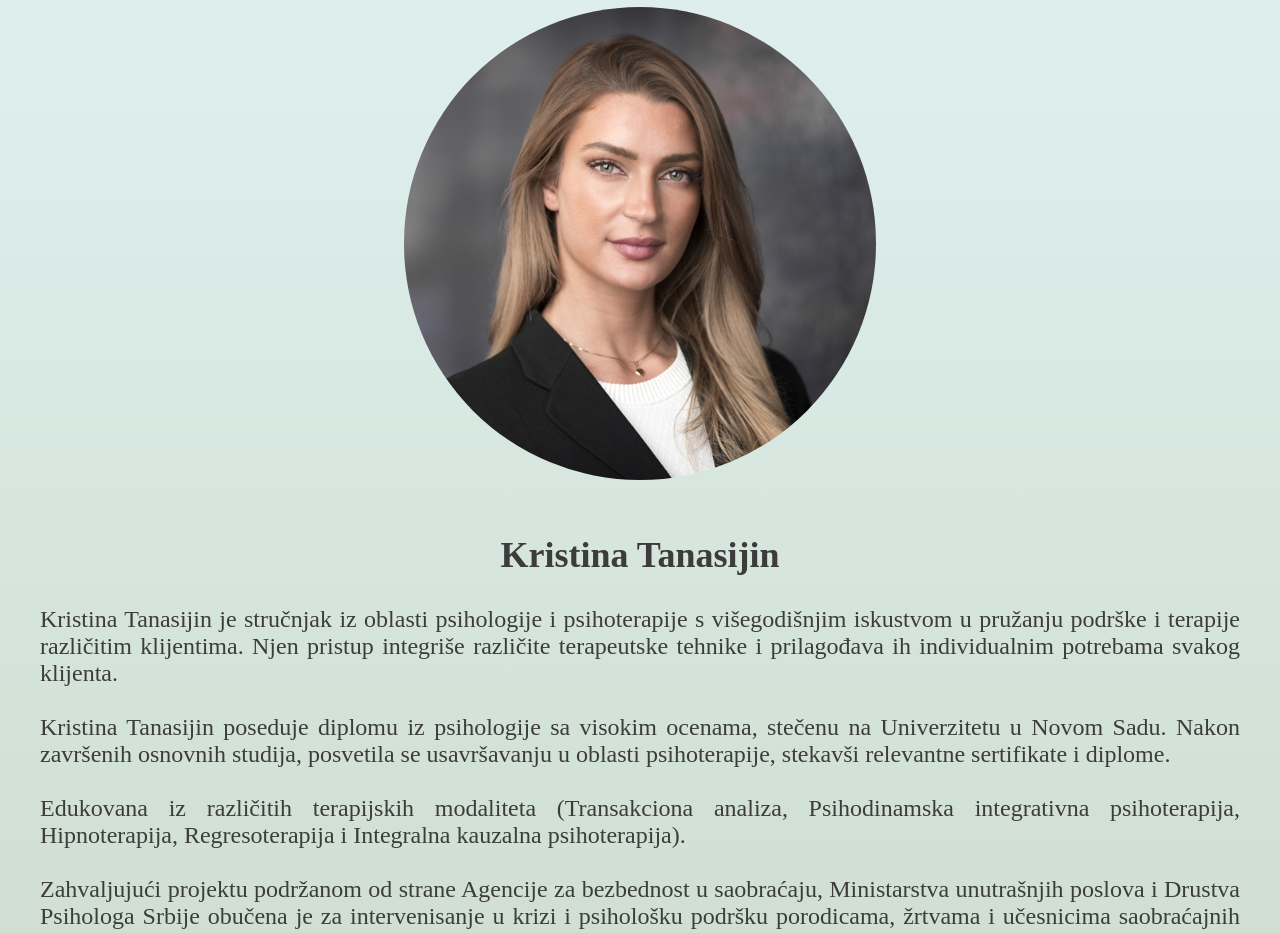
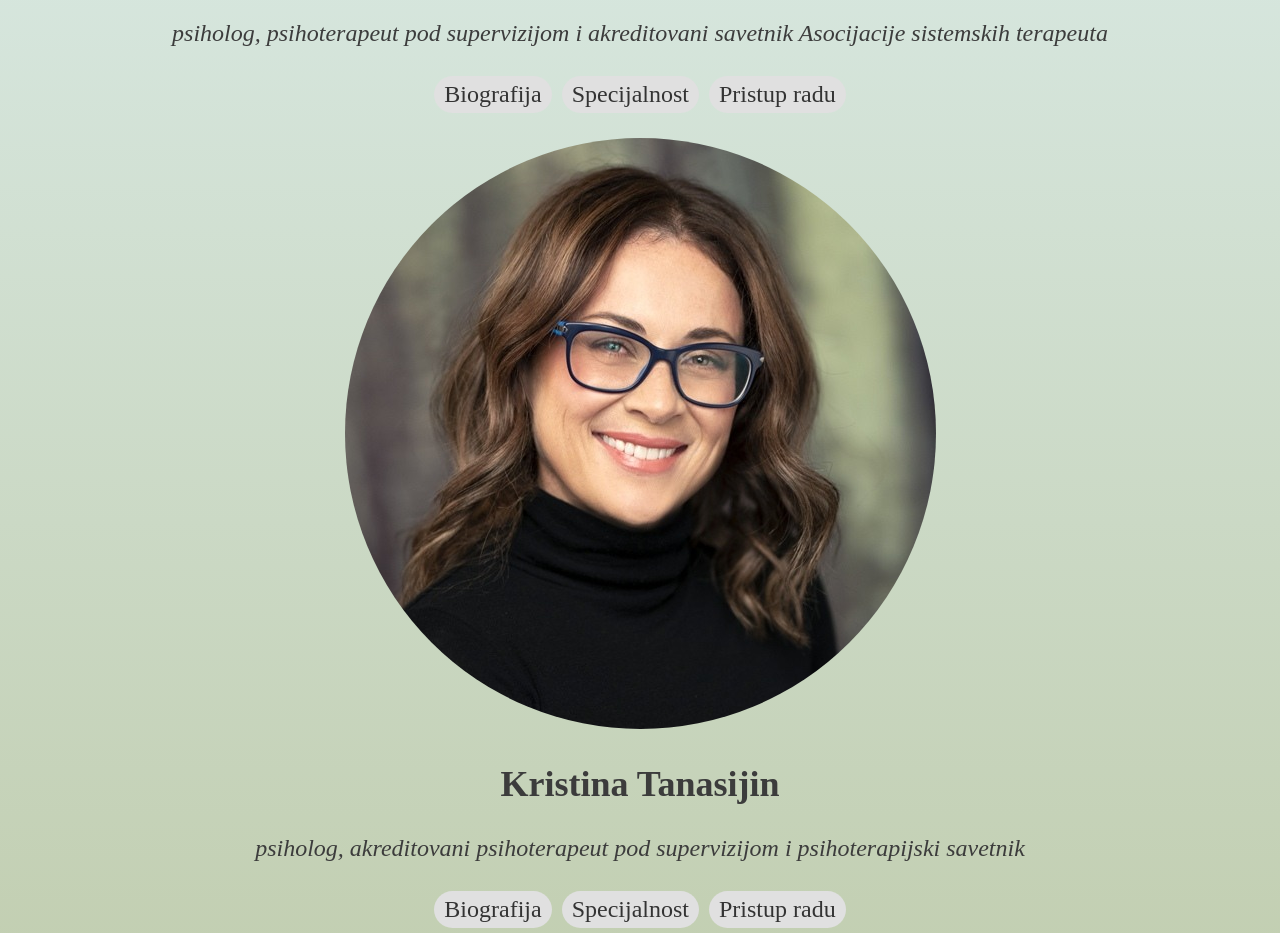
Before and after one commit to vokicbojana/Hemera, a React (Create React App) app: page /o-nama in a window 1280 px wide. Shown: the part 1560-2493 px from the top of the page. Built offline with nearby package versions, Linux system fonts and the light colour scheme.

Commit message:
Ddatana Marinina slika i popups

```diff
--- a/package.json
+++ b/package.json
@@ -11,6 +11,7 @@
     "react-icons": "^5.0.1",
     "react-router-dom": "^6.21.3",
     "react-scripts": "5.0.1",
+    "reactjs-popup": "^2.0.6",
     "web-vitals": "^2.1.4"
   },
   "scripts": {
@@ -36,5 +37,8 @@
       "last 1 firefox version",
       "last 1 safari version"
     ]
+  },
+  "devDependencies": {
+    "@babel/plugin-proposal-private-property-in-object": "^7.21.11"
   }
 }
--- a/src/Components/About.css
+++ b/src/Components/About.css
@@ -5,21 +5,52 @@
 
 .team-section {
     display: flex;
-    flex-direction: column;
-    justify-content: space-between;
+    justify-content: space-evenly;
 }
 
 .team-member-marina,
 .team-member-kristina {
     display: flex;
-    flex-direction: row;
+    flex-direction: column;
     align-items: center;
     margin-bottom: 20px;
 }
 
+.link {
+    background-color: #e0e0e0;
+    border: none;
+    color: #333;
+    padding: 5px 10px;
+    border-radius: 20px;
+    font-size: 24px;
+    margin: 5px;
+    cursor: pointer;
+    outline: none;
+    transition: background-color 0.3s ease;
+    font-family: "Hubballi";
+}
+
+.popup-content {
+    background: white;
+    border-radius: 10px;
+    padding: 20px;
+    color: black;
+    max-width: 80%;
+    font-size: 24px;
+    font-family: "Hubballi";
+}
+
+.biografija {
+    text-align: justify;
+    margin: 2%;
+}
+
+.link:hover {
+    background-color: #ccc;
+}
+
 .sekcija-marina,
 .sekcija-kristina {
-    flex: 1;
     padding: 0 20px;
     font-size: 24px;
     color: rgb(60, 60, 60);
@@ -31,17 +62,19 @@
     text-justify: inter-word;
 }
 
+
 .image {
     flex: 1;
     overflow: hidden;
 }
 
 .oNamaSlike {
-    width: 80%;
-    height: 80%;
+    width: 100%;
+    height: 100%;
     border-radius: 50%;
     object-fit: cover;
 }
+
 
 
 hr {
@@ -61,7 +94,6 @@ hr {
     color: rgb(60, 60, 60);
 }
 
-
 @media only screen and (max-width: 900px) {
 
     .team-section,
@@ -75,14 +107,14 @@ hr {
         text-align: center;
     }
 
-    .team-member-marina,
+
+
+    .team-member-kristina .team-member-marina,
     .mission-member {
         flex-direction: column;
     }
 
-    .team-member-kristina{
-        flex-direction: column-reverse;
-    }
+
 }
 
 @media only screen and (min-width: 601px) and (max-width: 900px) {
@@ -93,14 +125,13 @@ hr {
         justify-content: space-between;
     }
 
+    .team-member-kristina,
     .team-member-marina,
     .mission-member {
         flex-direction: column;
     }
 
-    .team-member-kristina{
-        flex-direction: column-reverse;
-    }
+
 }
 
 @media only screen and (min-width: 900px) and (max-width: 1400px) {
@@ -111,19 +142,35 @@ hr {
         justify-content: space-between;
     }
 
-    .team-member-marina,
+    .team-member-kristina .team-member-marina,
     .mission-member {
         flex-direction: column;
     }
+}
 
-    .team-member-kristina{
-        flex-direction: column-reverse;
+
+/* animation */
+
+@keyframes anvil {
+    0% {
+        transform: scale(1) translateY(0px);
+        opacity: 0;
+        box-shadow: 0 0 0 rgba(241, 241, 241, 0);
     }
 
-    img {
-        width: 50%;
-        height: 50%;
-        object-fit: cover;
-        border-radius: 50%;
+    1% {
+        transform: scale(0.96) translateY(10px);
+        opacity: 0;
+        box-shadow: 0 0 0 rgba(241, 241, 241, 0);
+    }
+
+    100% {
+        transform: scale(1) translateY(0px);
+        opacity: 1;
+        box-shadow: 0 0 500px rgba(241, 241, 241, 0);
     }
 }
+
+.popup-content {
+    -webkit-animation: anvil 0.3s cubic-bezier(0.38, 0.1, 0.36, 0.9) forwards;
+}
--- a/src/Components/Abouts.jsx
+++ b/src/Components/Abouts.jsx
@@ -1,4 +1,6 @@
 import React from "react";
+import Popup from 'reactjs-popup';
+import 'reactjs-popup/dist/index.css';
 
 import './About.css'
 
@@ -7,35 +9,84 @@ const About = () => {
         <div className="about-page">
             <div className="team-section">
                 <div className="team-member-marina">
+                    <div className="image">
+                        <img className="oNamaSlike" src="/Assets/Images/MarinaProfil.jpg" alt="Team Member 1" />
+                    </div>
                     <div className="sekcija-marina">
                         <h2>Marina Bajin</h2>
-                        <p className="marina-text">Zvanje i diplomu master psihologa je stekla na Fakultetu za sport i psihologiju Tims, u
-                            Novom Sadu. Član je Društva Psihologa Srbije (DPS), Evropske Federacije
-                            Psiholoških Asocijacija (EFPA), kao i Udruženja za psihoterapiju, savetovanje i
-                            koučing Srbije.<br/><br/>
-                            Tokom akademskih i master studija, stekla je osnovna znanja iz Racionalno-
-                            emotivno-bihejvioralne terapije (REBT) i kognitivno-bihejvioralne terapije (KBT).
-                            Usled želje i potrebe za daljim učenjem i usavršavanjem, nastavlja svoj dalji
-                            profesionalni razvoj u pravcu Sistemske porodične psihoterapije. Dosadašnjim
-                            usavršavanjem stekla je zvanje psihoterapeuta pod supervizijom i akreditovanog
-                            savetnika Asocijacije sistemskih terapeuta (AST).<br/><br/>
-                            Praktično iskustvo stekla je kroz rad sa ženama, žrtvama nasilja, volontiranjem u
-                            Sigurnoj ženskoj kući, koja se nalazi u okviru Centra za socijalni rad. Marina je
-                            specijalizovana za tretmane anksioznosti, interpersonalnih i porodičnih odnosa,
-                            tretmane suočavanja sa stresom, prokrastinacije i motivacije.<br/><br/>
-                            <b>Pristup radu</b><br/><br/>
-                            Veza između savetnika i klijenta, za mene, predstavlja odnos bezuslovnog prihvatanja,
-                            zasnovan na dubokom razumevanju, nepokolebljivoj podršci i iskrenom poverenju.
-                            Odnos između terapeuta i klijenta predstavlja putovanje koje podrazumeva proces
-                            učenja, razvoja i promena u sigurnom okruženju. U svom radu, pridajem veliki značaj
-                            ovoj posebnoj vezi, smatrajući je ključnom za adekvatno vođenje klijenta, oslanjajući
-                            se na tehnike aktivnog slušanja, dubokog razumevanja, na empatiju i mnogobrojne
-                            metode različitih terapijskih modaliteta. Ovakav pristup omogućava stvaranje
-                            optimalnog okruženja, u kojem se klijent oseća prihvaćeno, slobodno i motivisano da
-                            istražuje, uči i prevazilazi svoje izazove.</p>
-                    </div>
-                    <div className="image">
-                        <img className="oNamaSlike" src="/Assets/Images/profil4.jpg" alt="Team Member 1" />
+                        <p><i>psiholog, psihoterapeut pod supervizijom i akreditovani savetnik Asocijacije sistemskih terapeuta</i></p>
+                        <div className="linkovi">
+                            <Popup
+                                trigger={<button className="link">Biografija</button>}
+                                modal
+                                contentStyle={{ maxHeight: '70vh', overflowY: 'auto' }}
+                            >
+                                <div className="biografija">
+                                    <h1 style={{ textAlign: 'center' }}>Biografija</h1>
+                                    <hr />
+                                    <p>
+                                        Zvanje i diplomu master psihologa je stekla na Fakultetu za sport i psihologiju Tims, u Novom Sadu.<br /><br />
+                                        Član je:
+                                        <ul>
+                                            <li>Društva Psihologa Srbije (DPS)</li>
+                                            <li>Evropske Federacije Psiholoških Asocijacija (EFPA)</li>
+                                            <li>Udruženja za psihoterapiju, savetovanje i koučing Srbije</li>
+                                        </ul>
+                                    </p>
+                                </div>
+                            </Popup>
+                            <Popup
+                                trigger={<button className="link">Specijalnost</button>}
+                                modal
+                                contentStyle={{ maxHeight: '70vh', overflowY: 'auto' }}
+                            >
+                                <div>
+                                    <h1 style={{ textAlign: 'center' }}>Specijalnost</h1>
+                                    <hr />
+                                    <p>
+                                        Tokom akademskih i master studija, stekla je osnovna znanja iz Racionalno-emotivno-bihejvioralne
+                                        terapije (REBT) i kognitivno-bihejvioralne terapije (KBT).
+                                        Usled želje i potrebe za daljim učenjem i usavršavanjem, nastavlja svoj dalji profesionalni razvoj
+                                        u pravcu Sistemske porodične psihoterapije.
+                                        Dosadašnjim usavršavanjem stekla je zvanje psihoterapeuta pod supervizijom i akreditovanog savetnika
+                                        Asocijacije sistemskih terapeuta (AST).<br /><br />
+                                        Praktičko iskustvo stekla je kroz rad sa ženama, žrtvama nasilja, volontiranjem u
+                                        Sigurnoj ženskoj kući, koja se nalazi u okviru Centra za socijalni rad.<br /><br />
+                                        Marina je specijalizovana za tretmane:
+                                        <ul>
+                                            <li>ličnog rasta i razvoja</li>
+                                            <li>anksioznosti</li>
+                                            <li>interpersonalnih i porodičnih odnosa</li>
+                                            <li>suočavanja sa stresom</li>
+                                            <li>prokrastinacije</li>
+                                            <li>motivacije</li>
+                                        </ul>
+                                    </p>
+                                </div>
+                            </Popup>
+                            <Popup
+                                trigger={<button className="link">Pristup radu</button>}
+                                modal
+                                contentStyle={{ maxHeight: '70vh', overflowY: 'auto' }}
+                            >
+                                <div>
+                                    <h1 style={{ textAlign: 'center' }}>Pristup radu
+
+                                    </h1>
+                                    <hr />
+                                    <p>
+                                    Veza između savetnika i klijenta, za mene, predstavlja odnos bezuslovnog prihvatanja,
+                                    zasnovan na dubokom razumevanju, nepokolebljivoj podršci i iskrenom poverenju.<br/><br/>
+                                    Odnos između terapeuta i klijenta predstavlja putovanje koje podrazumeva proces učenja,
+                                    razvoja i promena u sigurnom okruženju.<br/><br/> U svom radu, pridajem veliki značaj ovoj posebnoj
+                                    vezi, smatrajući je ključnom za adekvatno vođenje klijenta, oslanjajući se na tehnike
+                                    aktivnog slušanja, dubokog razumevanja, na empatiju i mnogobrojne metode različitih terapijskih
+                                    modaliteta.<br/><br/> Ovakav pristup omogućava stvaranje optimalnog okruženja, u kojem se klijent oseća
+                                    prihvaćeno, slobodno i motivisano da istražuje, uči i prevazilazi svoje izazove.
+                                    </p>
+                                </div>
+                            </Popup>
+                        </div>
                     </div>
                 </div>
 
@@ -45,48 +96,84 @@ const About = () => {
                     </div>
                     <div className="sekcija-kristina">
                         <h2>Kristina Tanasijin</h2>
-                        <p className="kristina-text">Kristina Tanasijin je stručnjak iz oblasti psihologije i psihoterapije s višegodišnjim
-                            iskustvom u pružanju podrške i terapije različitim klijentima. Njen pristup integriše
-                            različite terapeutske tehnike i prilagođava ih individualnim potrebama svakog klijenta.<br/><br/>
-                            Kristina Tanasijin poseduje diplomu iz psihologije sa visokim ocenama, stečenu na
-                            Univerzitetu u Novom Sadu. Nakon završenih osnovnih studija, posvetila se
-                            usavršavanju u oblasti psihoterapije, stekavši relevantne sertifikate i diplome.<br/><br/>
-                            Edukovana iz različitih terapijskih modaliteta (Transakciona analiza, Psihodinamska
-                            integrativna psihoterapija, Hipnoterapija, Regresoterapija i Integralna kauzalna
-                            psihoterapija).<br/><br/>
-                            Zahvaljujući projektu podržanom od strane Agencije za bezbednost u saobraćaju,
-                            Ministarstva unutrašnjih poslova i Drustva Psihologa Srbije obučena je za
-
-                            intervenisanje u krizi i psihološku podršku porodicama, žrtvama i učesnicima
-                            saobraćajnih nezgoda.<br/><br/>
-                            Kristina je specijalizovana za tretmane anksioznosti, depresije, trauma, poremećaja
-                            ishrane i ličnosti. Njena posvećenost se ogleda u tome što kontinuirano prati najnovija
-                            istraživanja i stručnu literaturu kako bi osigurala najefikasniji tretman za svakog
-                            pojedinca.<br/><br/>
-                            Kristina je takođe aktivna članica profesionalnih udruženja i organizacija koje
-                            promovišu standarde kvaliteta u pružanju psihološke i terapeutske podrške. Član je:
-                            Drustva Psihologa Srbije (DPS), Evropske Federacije Psiholoških asocijaija (EFPA),
-                            Udruzenja za psihoterapiju, savetovanje i koučing Srbije i Balkanske asocijacije
-                            transakcionih analitičara (TAUS).<br/><br/>
-                            Redovno prisustvuje stručnim seminarima, konferencijama i edukativnim programima
-                            kako bi ostala informisana o najnovijim metodama i istraživanjima u oblasti
-                            psihologije i psihoterapije.<br/><br/>
-                            <b>Pristup radu</b><br/><br/>
-                            Dobro dosli! Moje ime je Kristina Tanasijin akreditovani sam psihoterapeut pod
-                            supervizijom i psihoterapijski savetnik. Pružam podršku svakom pojedincu u
-                            njegovom putovanju ka ličnom razvoju. U zavisnosti od potrebe klijenta koristim
-                            integrativni pristup u terapji. Takođe kombinujem elemente Transakcione analize,
-                            Psihodinamske i Integralne kauzalne psihoterapije. U radu sa mnoštvom različitih
-                            klijenata stekla sam duboko razumevanje različitih aspekata i potreba klijenata kao i
-                            same ljudske psihodinamike. Verujem u stvaranje sigurnog i empatičnog okruženja u
-                            terapijskom procesu sa klijentom. Svi klijenti mi mogu slobodno prepustiti svoje
-                            misli, osećanja i brige.</p>
+                        <p><i>psiholog, akreditovani psihoterapeut pod supervizijom i psihoterapijski savetnik</i></p>
+                        <div className="linkovi">
+                            <Popup
+                                trigger={<button className="link">Biografija</button>}
+                                modal
+                                contentStyle={{ maxHeight: '70vh', overflowY: 'auto' }}
+                            >
+                                <div className="biografija">
+                                    <h1 style={{ textAlign: 'center' }}>Biografija</h1>
+                                    <hr />
+                                    <p>
+                                        Kristina Tanasijin je stručnjak iz oblasti psihologije i psihoterapije s višegodišnjim iskustvom u
+                                        pružanju podrške i terapije različitim klijentima.<br /><br /> Kristina Tanasijin poseduje diplomu iz psihologije sa
+                                        visokim ocenama, stečenu na Univerzitetu u Novom Sadu. Nakon završenih osnovnih studija, posvetila se
+                                        usavršavanju u oblasti psihoterapije, stekavši relevantne sertifikate i diplome.<br /><br /> Kristina je takođe aktivna
+                                        članica profesionalnih udruženja koja promovišu standarde kvaliteta u pružanju psihološke i terapeutske
+                                        podrške.<br /><br /> Član je:
+                                        <ul>
+                                            <li>Drustva Psihologa Srbije (DPS)</li>
+                                            <li>Evropske Federacije Psiholoških Asocijaija (EFPA)</li>
+                                            <li>Udruzenja za psihoterapiju</li>
+                                            <li>savetovanje i koučing Srbije i Balkanske asocijacije transakcionih
+                                                analitičara (TAUS).</li>
+                                        </ul>
+                                    </p>
+                                </div>
+                            </Popup>
+                            <Popup
+                                trigger={<button className="link">Specijalnost</button>}
+                                modal
+                                contentStyle={{ maxHeight: '70vh', overflowY: 'auto' }}
+                            >
+                                <div>
+                                    <h1 style={{ textAlign: 'center' }}>Specijalnost</h1>
+                                    <hr />
+                                    <p>
+                                        Edukovana iz različitih terapijskih modaliteta (Transakciona analiza, Psihodinamska integrativna
+                                        psihoterapija, Hipnoterapija, Regresoterapija i Integralna kauzalna psihoterapija).<br /><br />
+                                        Zahvaljujući projektu podržanom od strane Agencije za bezbednost u saobraćaju,
+                                        Ministarstva unutrašnjih poslova i Drustva Psihologa Srbije obučena je za
+                                        intervenisanje u krizi i psihološku podršku porodicama, žrtvama i učesnicima saobraćajnih nezgoda.<br /><br />
+                                        Kristina je specijalizovana za tretmane:
+                                        <ul>
+                                            <li>ličnog rasta i razvoja</li>
+                                            <li>anksioznosti</li>
+                                            <li>depresije</li>
+                                            <li>trauma</li>
+                                            <li>poremećaja ishrane</li>
+                                            <li>poremećaja ličnosti</li>
+                                        </ul>
+                                    </p>
+                                </div>
+                            </Popup>
+                            <Popup
+                                trigger={<button className="link">Pristup radu</button>}
+                                modal
+                                contentStyle={{ maxHeight: '70vh', overflowY: 'auto' }}
+                            >
+                                <div>
+                                    <h1 style={{ textAlign: 'center' }}>Pristup radu
+                                    </h1>
+                                    <hr />
+                                    <p>
+                                        Dobro dosli!<br /><br /> Moje ime je Kristina Tanasijin akreditovani sam psihoterapeut pod
+                                        supervizijom i psihoterapijski savetnik.<br /><br /> Pružam podršku svakom pojedincu u njegovom
+                                        putovanju ka ličnom razvoju. U zavisnosti od potrebe klijenta koristim integrativni pristup
+                                        u terapji.<br /><br /> Takođe kombinujem elemente Transakcione analize, Psihodinamske i Integralne kauzalne
+                                        psihoterapije.<br /><br /> U radu sa mnoštvom različitih klijenata stekla sam duboko razumevanje različitih
+                                        aspekata i potreba klijenata kao i same ljudske psihodinamike.<br /><br /> Verujem u stvaranje sigurnog i
+                                        empatičnog okruženja u terapijskom procesu sa klijentom. Svi klijenti mi mogu slobodno prepustiti
+                                        svoje misli, osećanja i brige.
+                                    </p>
+                                </div>
+                            </Popup>
+                        </div>
                     </div>
-
                 </div>
             </div>
-
-            <hr />
 
             <div className="mission-section">
                 <div className="mission-text">
--- a/src/Components/HomePage.jsx
+++ b/src/Components/HomePage.jsx
@@ -2,7 +2,7 @@ import React from "react";
 
 import './HomePage.css';
 
-let naslovniTekst1 = `Hemera, u grčkoj mitologiji, jeste boginja svitanja, svetlosti i novog početka. Njeno
+let naslovniTekst1 = `Hemera je u grčkoj mitologiji boginja svitanja, svetlosti i novog početka. Njeno
 ime simbolizuje početak puta ka uravnoteženosti i rastu, prelazak iz neizvesnosti u
 jasnoću, iz tame u svetlost.`
 let naslovniTekst2 = `Naš tim iskusnih psihologa posvećen je pružanju pažljivog i personalizovanog pristupa, koristeći raznovrsne metode i tehnike koje podržavaju vaš emotivni i mentalni balans. Bez obzira da li se suočavate sa stresom, anksioznošću, depresijom ili traumom, zajedno ćemo istražiti puteve ka emocionalnom blagostanju.
--- a/src/Pages/MainPage.jsx
+++ b/src/Pages/MainPage.jsx
@@ -20,7 +20,7 @@ const MainPage = () => {
             <Route path='o-nama' element={<About />} />
             <Route path='usluge' element={<Services />} />
             <Route path='kontakt' element={<Contact />} />
-            <Route path='*' element={<Navigate to="/naslovna" />} />
+            <Route path='*' element={<Navigate to="/" />} />
           </Routes>
         </main>
         <Footer />
```
Also changed, not shown: public/Assets/Images/MarinaProfil.JPG (added), 1 other file (tests, documents, lock files or other folders).
